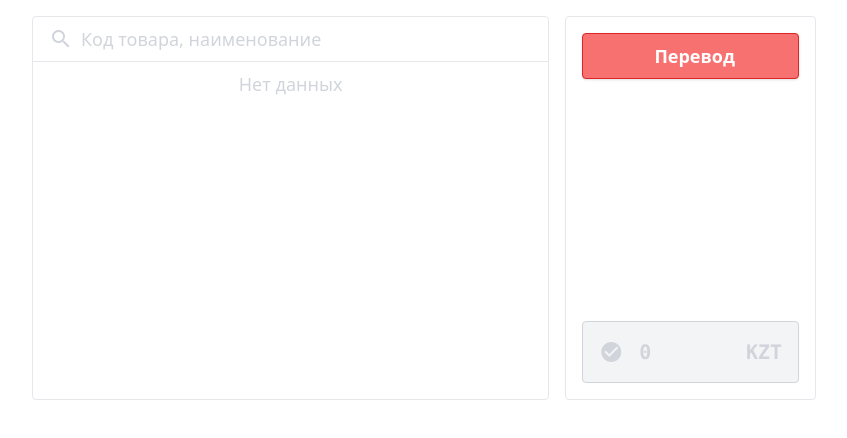
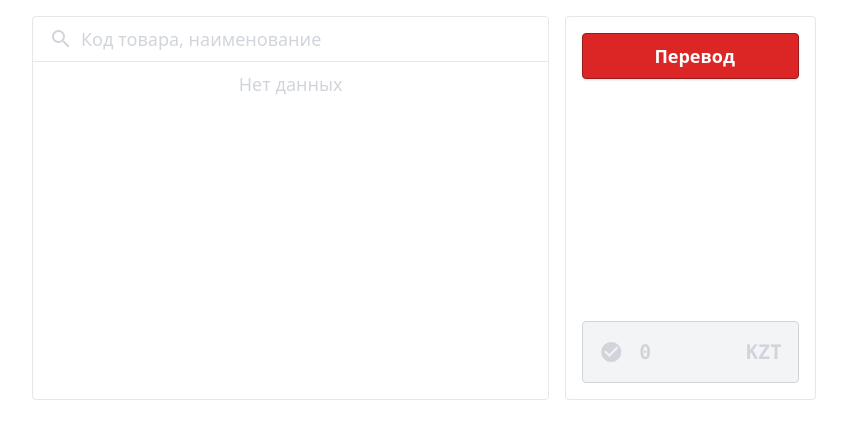
Before and after one commit to ctrlartspace/openmarket-frontend, a Vue app: page / in a window 1280 px wide. Shown: the top 438 px of the page, without its empty margins (216-1063 px from the left). Built offline with nearby package versions, Linux system fonts and the light colour scheme; the HTML template or start-up script is replaced by a standard one.

Commit message:
cart colors

```diff
--- a/src/components/CartChange.vue
+++ b/src/components/CartChange.vue
@@ -3,9 +3,9 @@
     <div
       class="flex px-4 py-2 border rounded text-center font-semibold cursor-pointer select-none justify-center shadow"
       :class="{
-        'bg-blue-400 text-white border-blue-600':
+        'bg-blue-600 text-white border-blue-800':
           currentPaymentType.value === 'cash',
-        'bg-red-400 text-white border-red-600':
+        'bg-red-600 text-white border-red-800':
           currentPaymentType.value === 'kaspi',
       }"
       @click="changePaymentType()"
@@ -33,7 +33,7 @@
       </div>
       <div class="mt-2 px-4 py-2 border border-gray-200 rounded flex">
         <span class="text-lg text-gray-300 flex-auto">Сдача</span>
-        <span class="text-lg font-semibold text-blue-500">{{
+        <span class="text-lg font-semibold text-blue-600">{{
           cartChange
         }}</span>
       </div>
@@ -53,7 +53,7 @@
           0
         </div>
         <div
-          class="col-start-2 col-end-4 py-2 bg-gray-100 text-red-400 flex items-center justify-center rounded cursor-pointer hover:bg-gray-200 select-none"
+          class="col-start-2 col-end-4 py-2 bg-gray-100 text-red-600 flex items-center justify-center rounded cursor-pointer hover:bg-gray-200 select-none"
           @click="onClearClick"
         >
           C
```
